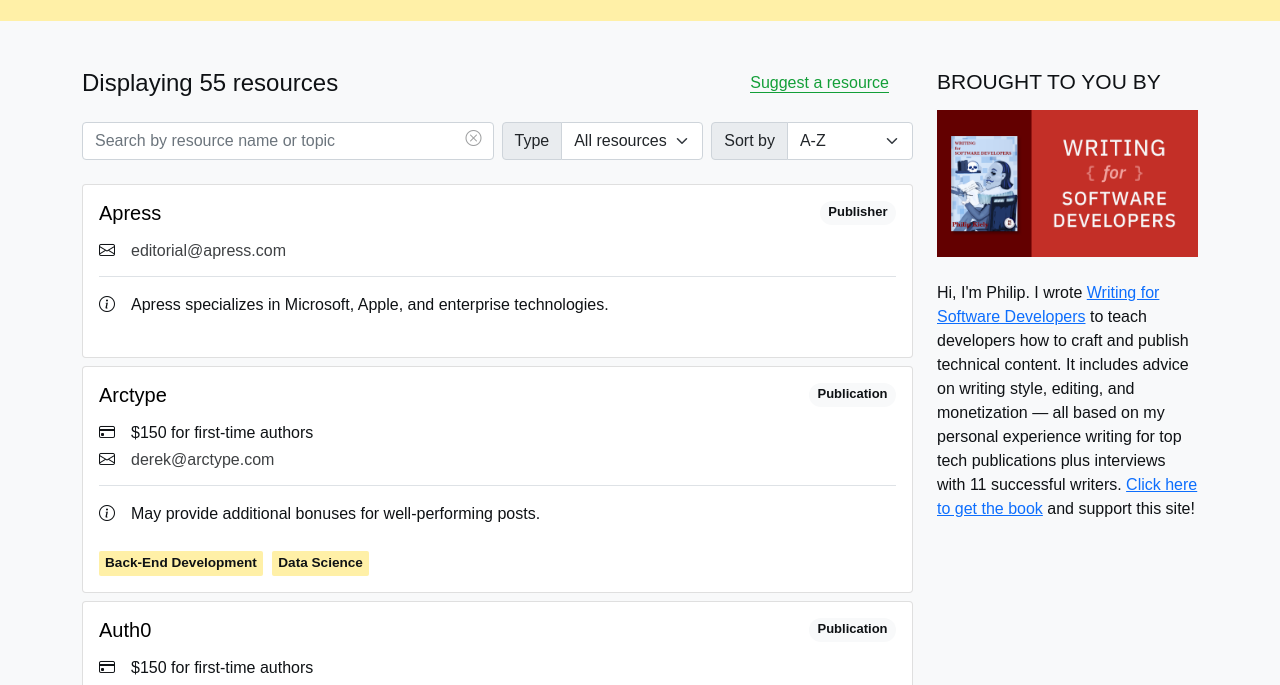
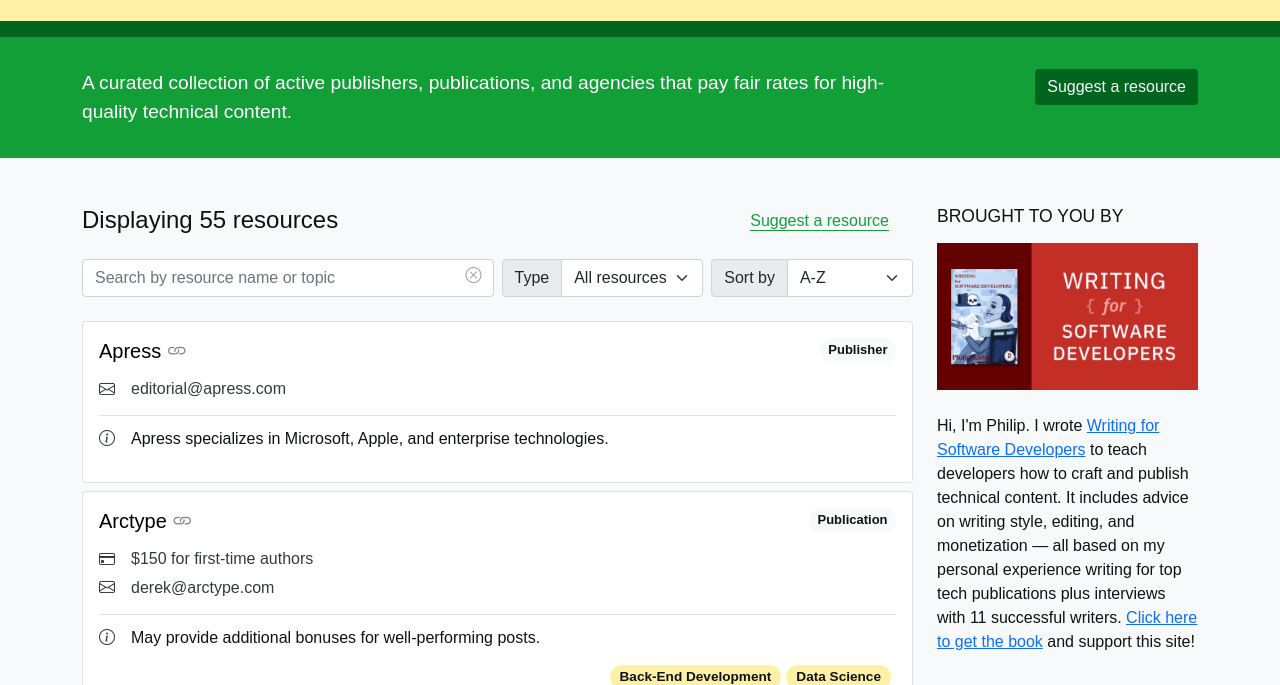
Before and after one commit to philipkiely/whopaystechnicalwriters, a plain HTML site: page dist/index.html in a window 1280 px wide. Shown: the part 115-800 px from the top of the page. Drawn offline with nearby package versions, Linux system fonts and the light colour scheme.

Commit message:
added banner/footer and improved card ui

```diff
--- a/css/style.css
+++ b/css/style.css
@@ -8,6 +8,7 @@
     --accent-color-dark: #02651D;
     --off-white: #FFF0A7;
     --red-3: #C32327;
+    --blue: #0D21A1;
 }
 
 body {
@@ -23,6 +24,12 @@
 code {
     font-family: var(--font-mono);
     color: var(--text-color);
+}
+
+#banner {
+    border-top: 16px solid var(--accent-color-dark);
+    font-size: 1.2em;
+    line-height: 1.5;
 }
 
 .bg-accent {
@@ -73,14 +80,19 @@
 
 .card-topic {
     background: var(--off-white);
-    border-radius: 2px;
     font-family: var(--font-mono);
     font-weight: 600;
     font-size: 0.85em;
     width: fit-content;
-    padding: 2px 6px;
+    padding: 2px 10px;
     margin-right: 5px;
     display: inline-flex;
+    cursor: pointer;
+}
+
+
+.card-title {
+    margin-bottom: 0;
     cursor: pointer;
 }
 
@@ -88,9 +100,43 @@
     background: #FFE14D;
 }
 
+.card {
+    cursor: pointer;
+    transition: 0.2s box-shadow ease;
+}
+
+.card:hover {
+    box-shadow: 0 0 6px 0 rgba(0,0,0,0.2);
+}
+
+.card-link {
+    transition: 0.3s all ease;
+    opacity: 0.5;
+}
+
+.card:hover .card-link {
+    opacity: 1;
+    margin-left: 2px;
+}
+
+.card-link::before {
+    transition: 0.3s all ease;
+    line-height: inherit;
+}
+
+.card:hover .card-link::before {
+    transform: translateX(2px);
+}
+
 .card-title a {
     text-decoration: none;
     color: initial;
+}
+#no-results {
+    opacity: 0.75;
+    max-width: 500px;
+    align-items: center;
+    margin: auto;
 }
 
 #clear-btn {
@@ -127,17 +173,14 @@
     cursor: pointer;
 }
 
-.email-link, .email-link a {
+.email-link {
+    color: var(--text-color);
     text-decoration: none;
-    color: var(--text-color);
-    opacity: 0.8;
-    font-weight: 500;
     font-size: 1em;
 }
 
-.email-link a:hover {
-    color: var(--text-color);
-    opacity: 1;
+.email-link:hover {
+    color: var(--blue);
 }
 
 .type-badge {
@@ -147,3 +190,18 @@
     color: var(--text-color);
     background: var(--bg-color);
 }
+
+.card-category > * {
+    color: #343A40;  /* dark gray */
+}
+
+.card-category i.bi::before {
+    vertical-align: middle;
+    line-height: inherit;
+}
+
+.card-category .card-notes {
+    line-height: 1.4;
+    color: var(--text-color);
+
+}
--- a/dist/css/style.css
+++ b/dist/css/style.css
@@ -8,6 +8,7 @@
     --accent-color-dark: #02651D;
     --off-white: #FFF0A7;
     --red-3: #C32327;
+    --blue: #0D21A1;
 }
 
 body {
@@ -23,6 +24,12 @@
 code {
     font-family: var(--font-mono);
     color: var(--text-color);
+}
+
+#banner {
+    border-top: 16px solid var(--accent-color-dark);
+    font-size: 1.2em;
+    line-height: 1.5;
 }
 
 .bg-accent {
@@ -73,14 +80,19 @@
 
 .card-topic {
     background: var(--off-white);
-    border-radius: 2px;
     font-family: var(--font-mono);
     font-weight: 600;
     font-size: 0.85em;
     width: fit-content;
-    padding: 2px 6px;
+    padding: 2px 10px;
     margin-right: 5px;
     display: inline-flex;
+    cursor: pointer;
+}
+
+
+.card-title {
+    margin-bottom: 0;
     cursor: pointer;
 }
 
@@ -88,9 +100,43 @@
     background: #FFE14D;
 }
 
+.card {
+    cursor: pointer;
+    transition: 0.2s box-shadow ease;
+}
+
+.card:hover {
+    box-shadow: 0 0 6px 0 rgba(0,0,0,0.2);
+}
+
+.card-link {
+    transition: 0.3s all ease;
+    opacity: 0.5;
+}
+
+.card:hover .card-link {
+    opacity: 1;
+    margin-left: 2px;
+}
+
+.card-link::before {
+    transition: 0.3s all ease;
+    line-height: inherit;
+}
+
+.card:hover .card-link::before {
+    transform: translateX(2px);
+}
+
 .card-title a {
     text-decoration: none;
     color: initial;
+}
+#no-results {
+    opacity: 0.75;
+    max-width: 500px;
+    align-items: center;
+    margin: auto;
 }
 
 #clear-btn {
@@ -127,17 +173,14 @@
     cursor: pointer;
 }
 
-.email-link, .email-link a {
+.email-link {
+    color: var(--text-color);
     text-decoration: none;
-    color: var(--text-color);
-    opacity: 0.8;
-    font-weight: 500;
     font-size: 1em;
 }
 
-.email-link a:hover {
-    color: var(--text-color);
-    opacity: 1;
+.email-link:hover {
+    color: var(--blue);
 }
 
 .type-badge {
@@ -147,3 +190,18 @@
     color: var(--text-color);
     background: var(--bg-color);
 }
+
+.card-category > * {
+    color: #343A40;  /* dark gray */
+}
+
+.card-category i.bi::before {
+    vertical-align: middle;
+    line-height: inherit;
+}
+
+.card-category .card-notes {
+    line-height: 1.4;
+    color: var(--text-color);
+
+}
--- a/dist/index.html
+++ b/dist/index.html
@@ -34,6 +34,24 @@
             <h4 class="mono fst-italic">Who Pays Technical Writers?</h4>
             <img src="img/graphic.svg" id="graphic" class="w-25" alt="illustration">
         </div>
+
+
+
+<section class="w-100 bg-accent text-white py-2" id="banner">
+    <div class="container py-4 d-flex justify-content-between flex-wrap flex-md-nowrap align-items-start" >
+        <span class="flex-fill col-md-8">
+            A curated collection of active publishers, publications, and agencies that pay fair rates for high-quality technical content.
+        </span>
+        <div class="flex-fill">
+            <button style="background: var(--accent-color-dark)" type="button" class="btn btn-custom float-end text-nowrap text-light" onclick="window.location.href='form.html'">
+                Suggest a resource
+            </button>
+        </div>
+    </div>
+</section>
+
+
+
     </header>
 
     <!--Shared Right Sidebar (Moves to Bottom on Mobile)-->
@@ -42,19 +60,6 @@
         <div class="row">
 
 
-<!--
-<section class="w-100 p-0 bg-accent text-white" style="border-top: 16px solid var(--accent-color-dark)">
-    <div class="container py-4 d-flex justify-content-between flex-wrap flex-md-nowrap align-items-start" >
-        <p class="fs-5 flex-fill col-md-8 ">
-            A curated collection of active publishers, publications, and agencies that pay fair rates for high-quality technical content.
-        </p>
-        <div class="flex-fill">
-            <button style="background: var(--accent-color-dark)" type="button" class="btn btn-custom float-end text-nowrap text-light" onclick="window.location.href='form.html'">
-                Suggest a resource
-            </button>
-        </div>
-    </div>
-</section> -->
 
 <div class="col-lg-9 order-lg-1">
 
@@ -100,10 +105,12 @@
 
     <div class="my-4 mb-5">
         <div id="cards-container"></div>
-        <div id="no-results" class="d-none o-8 text-black-50 py-4 text-center">
-            <h5>
-                Oops, no results found... try a less restrictive search or filter.
-            </h5>
+        <div id="no-results" class="d-none d-flex w-100" id="no-results">
+            <img class="p-3" src="../img/no_results.svg" alt="No results found">
+            <div class="p-3">
+                <h5>Oops, no results found...</h5>
+                <h6>Try a different search keyword or filter.</h6>
+            </div>
         </div>
         <nav aria-label="Page navigation" class="mt-4">
             <ul class="pagination justify-content-end" id="pagination">
@@ -123,9 +130,9 @@
 
             <aside class="col-lg-3 order-lg-2 inline-flex pt-lg-0 pt-2 mt-lg-0 mt-2">
                 <hr class="d-block d-lg-none mx-auto" id="separator"></hr>
-                <h4 class="d-flex justify-content-between align-items-center mb-3">
+                <h5 class="d-flex justify-content-between align-items-center mb-3">
                     <code>BROUGHT TO YOU BY</code>
-                </h4>
+                </h5>
                 <a href="https://philipkiely.com/wfsd/?utm_source=wptw"><img class="img-fluid" src="/img/wfsd_gumroad_thumbnail.png"></a>
                 <br>
                 <br>
@@ -144,10 +151,21 @@
 
     <!--Shared Footer-->
     <footer class="container pt-4 my-md-5 pt-md-5 border-top">
-        <p>Copyright &copy; 2020 &ndash; <span id="year">2021</span> <a href="https://pkandc.com/">Philip Kiely & Company</a></p>
-        <p>Open source on <a href="https://github.com/philipkiely/whopaystechnicalwriters/">GitHub</a> under the <a href="https://github.com/philipkiely/whopaystechnicalwriters/blob/main/LICENSE">MIT License</a></p>
-        <p>Concept and development by <a href="https://philipkiely.com/">Philip Kiely</a>. Design and front-end development by <a href="https://jeev.me" class="link" target="_blank">Jeev Prayaga</a>.</p>
-        <p>Inspired by, but not associated with, <a href="http://whopayswriters.com/#/results">Who Pays Writers</a>, and specifically created to host resouces disallowed by their <a href="http://whopayswriters.com/#/about">policies</a>.</p>
+        <div class="row g-4">
+            <div class="col-12 col-md d-flex">
+                <img class="me-4" src="../img/logo.svg" alt="" width="50" height="50">
+                <div>
+                    <small class="d-block mb-1 text-muted">Copyright &copy; 2020 &ndash; <span id="year">2021</span></small>
+                    <a href="https://pkandc.com/">Philip Kiely & Company</a>
+                </div>
+            </div>
+            <div class="col-12 col-md">
+                <p>Open source on <a href="https://github.com/philipkiely/whopaystechnicalwriters/">GitHub</a> under the <a href="https://github.com/philipkiely/whopaystechnicalwriters/blob/main/LICENSE">MIT License</a>.</p>
+                <p>Concept and development by <a href="https://philipkiely.com/">Philip Kiely</a>. Design and front-end development by <a href="https://jeev.me" class="link" target="_blank">Jeev Prayaga</a>.</p>
+                <p>Inspired by, but not associated with, <a href="http://whopayswriters.com/#/results">Who Pays Writers</a>, and specifically created to host resouces disallowed by their <a href="http://whopayswriters.com/#/about">policies</a>.</p>
+            </div>
+        </div>
     </footer>
+
 </body>
 </html>
--- a/js/index.js
+++ b/js/index.js
@@ -182,8 +182,11 @@
             $cardBody.className = 'card-body';
 
             let resourceTitle = `
-                <h5 class="card-title w-100 d-flex justify-content-between mb-3">
-                    <a href="${el.link}" target="_blank">${el.name}</a>
+                <h5 class="card-title w-100 d-flex justify-content-between mb-0">
+                    <a href="${el.link}" target="_blank">
+                        ${el.name}
+                        <i class="bi bi-link card-link"></i>
+                    </a>
                     <span class="badge rounded-pill type-badge">
                         ${el.type}
                     </span>
@@ -215,7 +218,7 @@
             if (rateInfo.length) {
                 let rawRateInfo = rateInfo
                 rateInfo = `
-                    <h6 class="card-category d-flex align-items-center ">
+                    <h6 class="card-category d-flex align-items-center">
                         <i class="bi bi-credit-card me-3"></i>
                         <span>${rawRateInfo}<span class="fw-normal"> for first-time authors</span></span>
                     </h6>
@@ -224,18 +227,18 @@
 
             // add optional contact info
             let contactInfo = el.contact ? `
-                <h6 class="card-category d-flex align-items-center ">
+                <h6 class="card-category d-flex align-items-center">
                     <i class="bi bi-envelope me-3"></i>
                     <a href="mailto:${el.contact}" class="email-link">${el.contact}</a>
                 </h6>
             ` : ''
 
             let resourceNotes = el.notes ? `
-                <h6 class="card-category d-flex align-items-start lh-base">
+                <h6 class="card-category d-flex align-items-start pt-2">
                     <i class="bi bi-info-circle me-3"></i>
-                    <p class="fw-normal">
+                    <span class="fw-normal card-notes">
                         ${el.notes}
-                    </p>
+                    </span>
                 </h6>
             ` : ''
 
@@ -244,7 +247,7 @@
             if (el.topics) {
                 el.topics.forEach(topic => {
                     resourceTopics += `
-                        <span class="card-topic" onclick="Resources.searchByTopic('${topic}')">
+                        <span class="card-topic rounded-pill" onclick="Resources.searchByTopic('${topic}')">
                             ${topic}
                         </span>
                     `
@@ -252,18 +255,26 @@
             }
 
             // add all card content HTML to the card
-            $cardBody.innerHTML = `
-                <div class="card-content border-bottom pb-2">
-                    ${resourceTitle}
+            let cardContent = ''
+            cardContent += (rateInfo || contactInfo) ? `
+                <div class="card-content pb-1">
                     ${rateInfo}
                     ${contactInfo}
                 </div>
+            ` : ''
+            cardContent += (resourceNotes || resourceTopics) ? `
+                <div class="card-details mt-1 pt-1 border-top">
+                    ${resourceNotes}
+                    <div class="mt-3 d-flex justify-content-end flex-wrap">
+                        ${resourceTopics}
+                    </div>
+                </div>
+            ` : ''
 
-                <div class="card-details mt-3">
-                    ${resourceNotes}
-                    ${resourceTopics}
-                </div>
-            `
+            cardContent = (cardContent.length) ? `<div class="mt-3"></div>${cardContent}` : ''
+            cardContent = resourceTitle + cardContent
+
+            $cardBody.innerHTML = cardContent
 
             // append card body to parent card div
             $cardItem.appendChild($cardBody)
@@ -312,11 +323,8 @@
         // add event listener for pagination previous button
         this.$paginationPrevBtn.addEventListener("click", () => {
             if (this.activePageIndex > 0) {
-                this.$paginationPrevBtn.classList.add('disabled')
                 this.setPageIndex(this.activePageIndex - 1)
-            }
-            else {
-                this.$paginationPrevBtn.classList.add('disabled')
+                // window.scrollTo(0, 0);
             }
         });
 
@@ -324,6 +332,7 @@
         this.$paginationNextBtn.addEventListener("click", () => {
             if (this.activePageIndex < this.totalPages - 1) {
                 this.setPageIndex(this.activePageIndex + 1)
+                // window.scrollTo(0, 0);
             }
         });
     },
```
Also changed, not shown: dist/form.html (+20 -6 lines), dist/js/index.js (+29 -20 lines), src/base.html (+20 -6 lines), src/index.html (+17 -10 lines), dist/img/logo.svg (added), dist/img/no_results.svg (added), img/logo.svg (added), img/no_results.svg (added).
